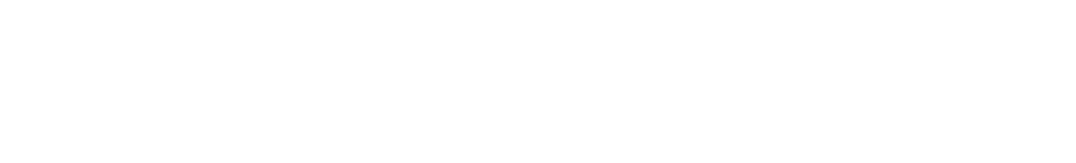
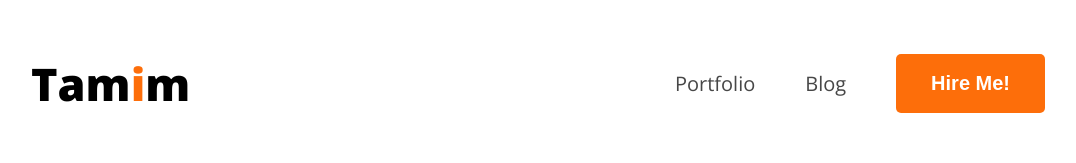
Before and after one commit to tamimMuntakim/web-dev-portfolio, a plain HTML site: page index.html in a window 1280 px wide. Shown: the whole page, without its empty margins (77-1153 px from the left). Drawn offline with nearby package versions, Linux system fonts and the light colour scheme.

Commit message:
nav edited

```diff
--- a/index.html
+++ b/index.html
@@ -1,13 +1,27 @@
 <!DOCTYPE html>
 <html lang="en">
+
 <head>
     <meta charset="UTF-8">
     <meta name="viewport" content="width=device-width, initial-scale=1.0">
     <title>Web Developer Portfolio</title>
+    <link rel="preconnect" href="https://fonts.googleapis.com">
+    <link rel="preconnect" href="https://fonts.gstatic.com" crossorigin>
+    <link href="https://fonts.googleapis.com/css2?family=Open+Sans:ital,wght@0,300..800;1,300..800&display=swap"
+        rel="stylesheet">
+    <link rel="stylesheet" href="styles/porfolio.css">
 </head>
-<body>
+
+<body class="open-sans-normal">
     <header>
-
+        <nav>
+            <h3 class="nav-title">Tam<span class="text-primary">i</span>m</h3>
+            <ul>
+                <li><a class="dark-2" href="">Portfolio</a></li>
+                <li><a class="dark-2" href="">Blog</a></li>
+                <li><a href=""><button class="btn-primary">Hire Me!</button></a></li>
+            </ul>
+        </nav>
     </header>
     <main>
 
@@ -16,4 +30,5 @@
 
     </footer>
 </body>
+
 </html>
--- /dev/null
+++ b/styles/porfolio.css
@@ -0,0 +1,53 @@
+.open-sans-normal {
+    font-family: "Open Sans", serif;
+    font-optical-sizing: auto;
+    font-style: normal;
+    font-variation-settings:
+        "wdth" 100;
+}
+
+/* common styles */
+
+.text-primary{
+    color: #FD6E0A;
+}
+.dark-2{
+    color: #474747;
+}
+.btn-primary{
+    background-color: #FD6E0A;
+    font-weight: bold;
+    font-size: 20px;
+    color: white;
+    border: none;
+    padding: 18px 35px;
+    border-radius: 5px;
+}
+
+
+/* individual styles */
+
+nav {
+    display: flex;
+    align-items: center;
+    justify-content: space-between;
+    margin: 0 100px;
+}
+nav ul{
+    display: flex;
+    align-items: center;
+}
+
+.nav-title {
+    font-weight: 800;
+    font-size: 45px;
+}
+nav ul li{
+    text-decoration: none;
+    list-style: none;
+    margin-right: 50px;
+}
+nav ul li a{
+    text-decoration: none;
+    font-size: 20px;
+}
```
